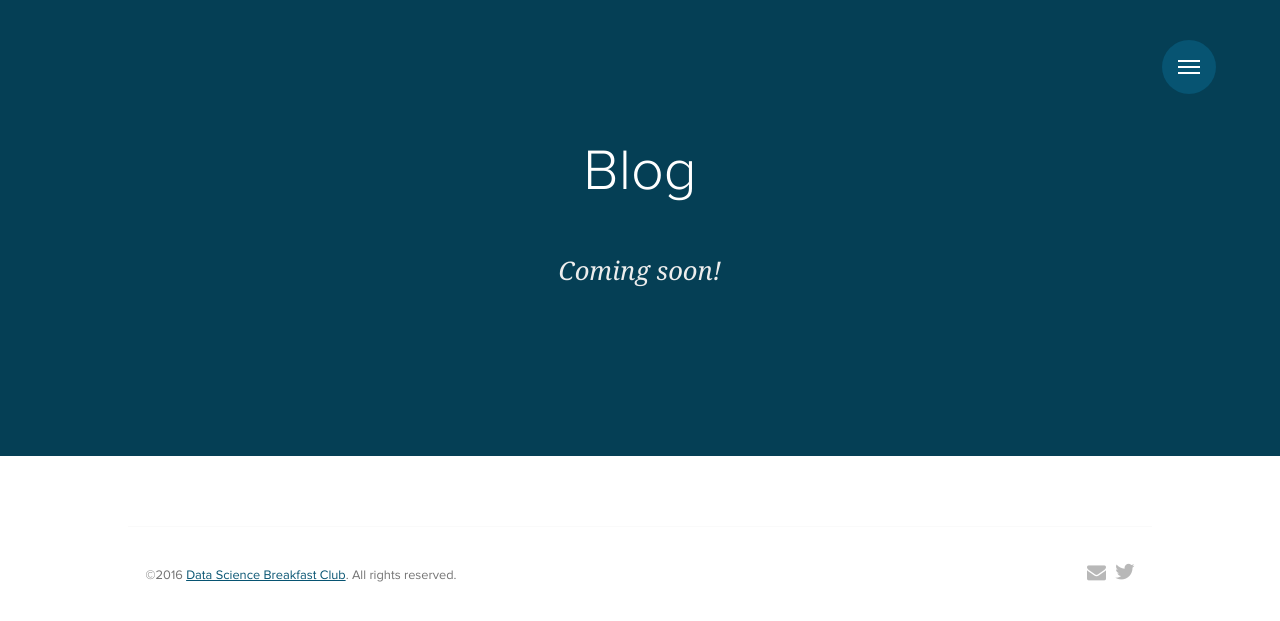
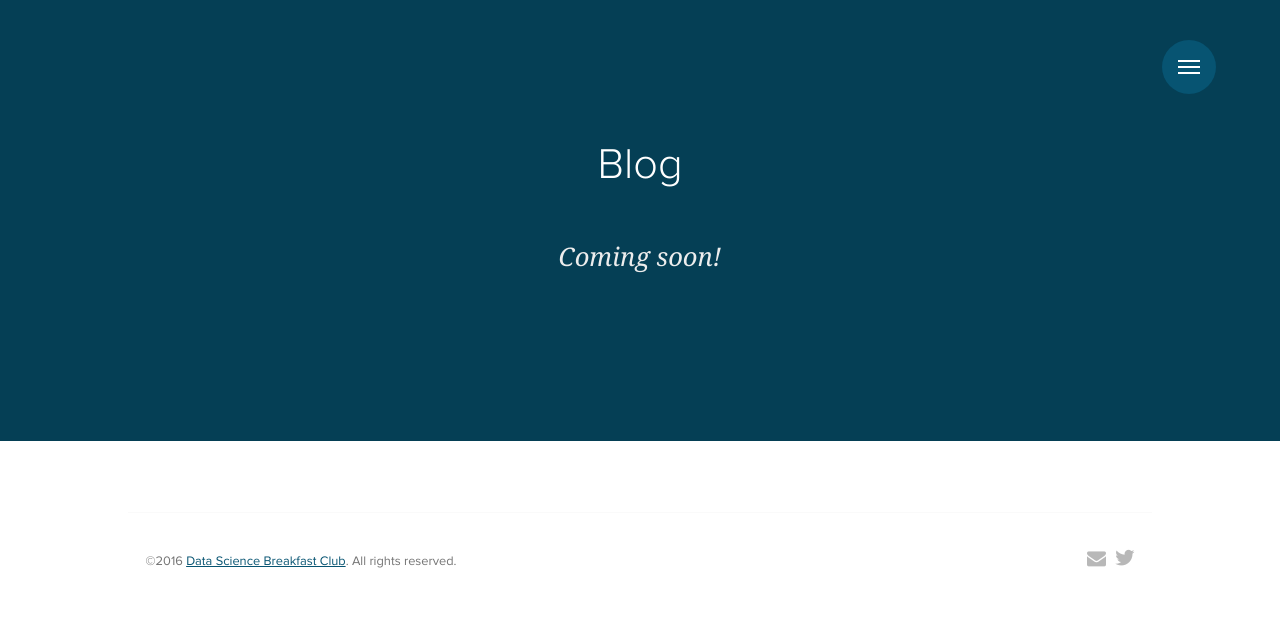
Before and after one commit to uclhal/cchic-mimic, a Jekyll site: the page built from blog/index.html, in a window 1280 px wide. Shown: the top 621 px of the page. Built offline with Jekyll 4.4.1, drawn with Linux system fonts in a browser that asks for light colours; nearby versions of some CDN libraries; some web fonts are replaced; comment, search, counter and statistics services are not loaded.

Commit message:
change spacing on register link

```diff
--- a/_sass/base/_intro.scss
+++ b/_sass/base/_intro.scss
@@ -42,23 +42,27 @@
 
 }
 
+.intro-actions {
+  margin-top: 1.8em; // more spacing around course registration buttons
+}
+
 .intro-title,
 .post-header .post-title {
-  font-size: 2.6rem;
+  font-size: 1.95rem;
   margin: 0 0 20px;
   color: $white-color;
   font-weight: $font-weight-light;
 
   @include media($min-tablet) {
-    font-size: 3rem;
+    font-size: 2.25rem;
   }
 
   @include media($min-tablet-large) {
-    font-size: 3.6rem;
+    font-size: 2.7rem;
   }
 
   @include media($min-desktop-large) {
-    font-size: 4rem;
+    font-size: 3rem;
   }
 }
 
```
